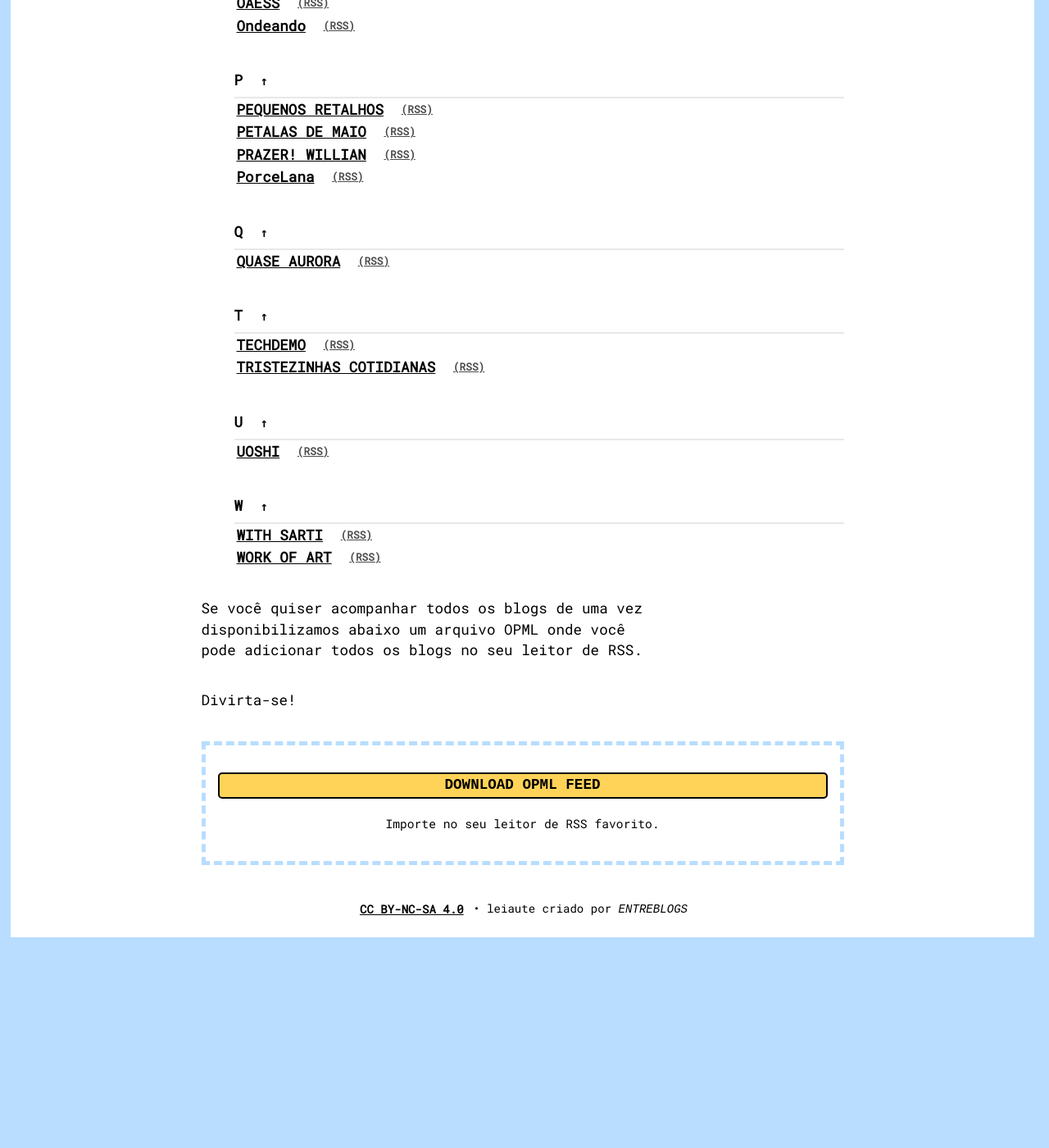
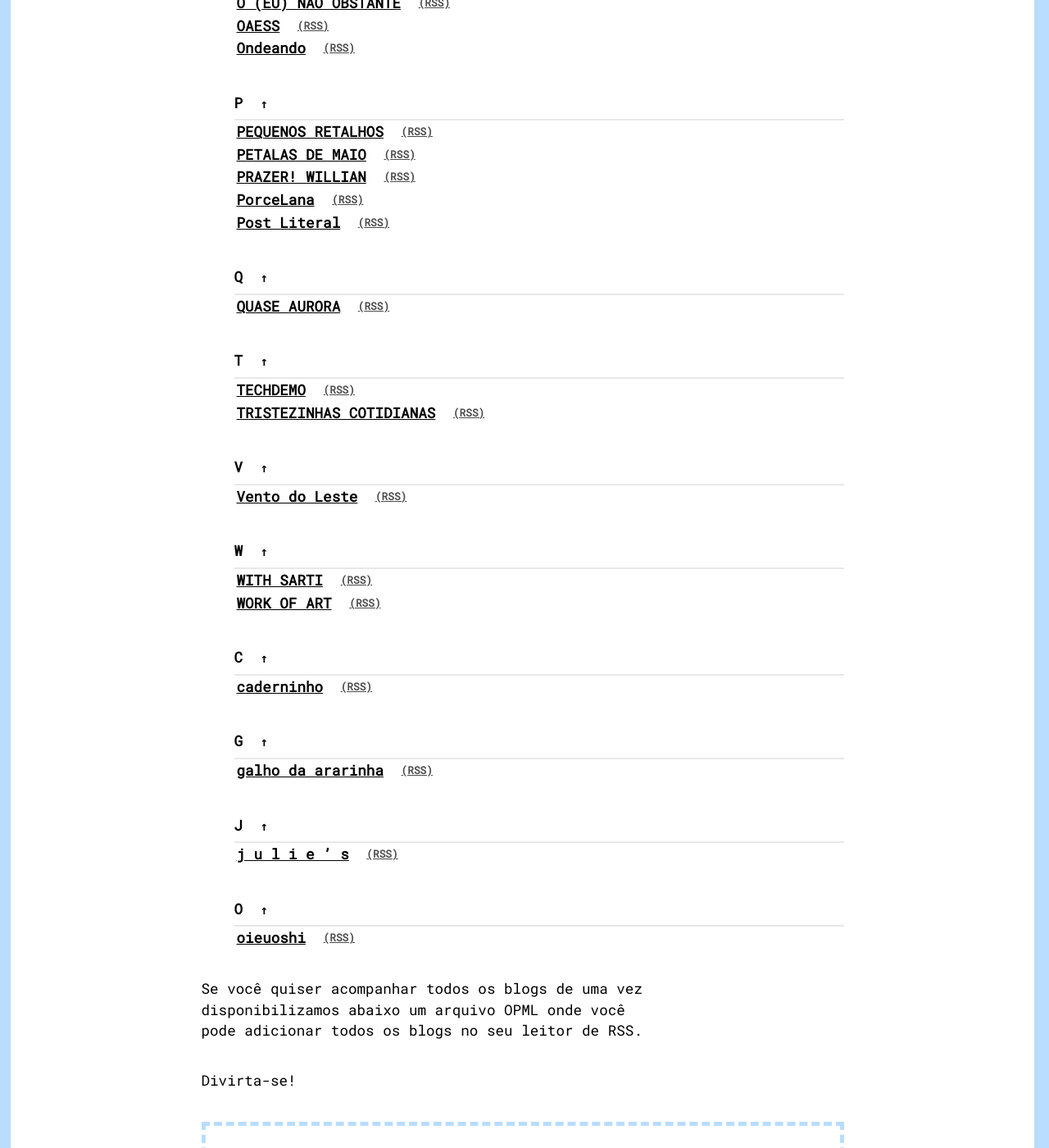
Before and after one commit to bamoretti/entreblogs, a Jekyll site: the page built from participantes.md, in a window 1280 px wide and 1400 px high, scrolled down 2788 px. Shown: the whole window at 82% size. Built offline with Jekyll 4.4.1, drawn with Linux system fonts in a browser that asks for light colours; comment, search, counter and statistics services are not loaded; before the commit the page ends 3944 px from its top, so only the background shows below that; some of the changed text lies outside the part shown.

Commit message:
Update participantes.yml

```diff
--- a/_data/participantes.yml
+++ b/_data/participantes.yml
@@ -1,7 +1,24 @@
 # --- ADICIONE SEMPRE NO COMEÇO PARA FACILITAR, NÃO FAZ DIFERENÇA JÁ QUE A PÁGINA É EM ORDEM ALFABÉTICA –
-- blog: Garota de Canela
+
+- blog: "j u l i e ’ s"
+  url: "https://julietheblog.blogspot.com/"
+  feed: "https://julietheblog.blogspot.com/feeds/posts/default"
+
+- blog: "galho da ararinha"
+  url: "https://ararinhaaazul.bearblog.de"
+  feed: "https://ararinhaaazul.bearblog.dev/feed/"
+
+- blog: "Post Literal"
+  url: "https://www.postliteral.com.br/"
+  feed: "https://www.postliteral.com.br/feeds/posts/default"
+
+- blog: "Garota de Canela"
   url: "https://garotadecanela.blogspot.com/"
   feed: "https://garotadecanela.blogspot.com/"
+
+- blog: "Vento do Leste"
+  url: "https://www.ventodoleste.com.br"
+  feed: "https://www.ventodoleste.com.br/feeds/posts/default"
 
 - blog: "COSMOLIKO"
   url: "https://cosmoliko.com/"
@@ -16,8 +33,8 @@
   feed: "https://oblognostalgiagamer.blogspot.com/feeds/posts/default"
 
 - blog: "KAKUMEI"
-  url: "http://kakumei-blog.blogspot.com"
-  feed: "https://kakumei-blog.blogspot.com/feeds/posts/default"
+  URL: "http://kakumei-blog.blogspot.com"
+  Feed: ""
 
 - blog: "MISCELÂNEA"
   url: "https://miscelanea.pagecord.com/"
@@ -171,11 +188,11 @@
   url: "https://oeunaoobstante.bearblog.dev/"
   feed: "https://oeunaoobstante.bearblog.dev/feed/"
 
-- blog: "UOSHI"
-  url: "https://oieuoshi.blogspot.com/"
-  feed: "https://oieuoshi.blogspot.com/feeds/posts/default"
+- blog: "oieuoshi"
+  url: "https://oieuoshi.vercel.app/blog"
+  feed: "https://oieuoshi.vercel.app/feed.xml"
 
-- blog: "Caderninho"
+- blog: "caderninho"
   url: "https://jhoteotonio.blogspot.com/"
   feed: "https://jhoteotonio.blogspot.com/feeds/posts/default"
 
@@ -186,3 +203,11 @@
 - blog: "TRISTEZINHAS COTIDIANAS"
   url: "https://tristezinhascotidianas.com.br/"
   feed: "https://www.tristezinhascotidianas.com.br/feeds/posts/default"
+
+- blog: "Casarão De Histórias"
+  url: "https://casaraodehistorias.blogspot.com/"
+  feed: ""
+
+- blog: "Garota do 330"
+  url: "https://garotado330.com.br"
+  feed: ""
```
